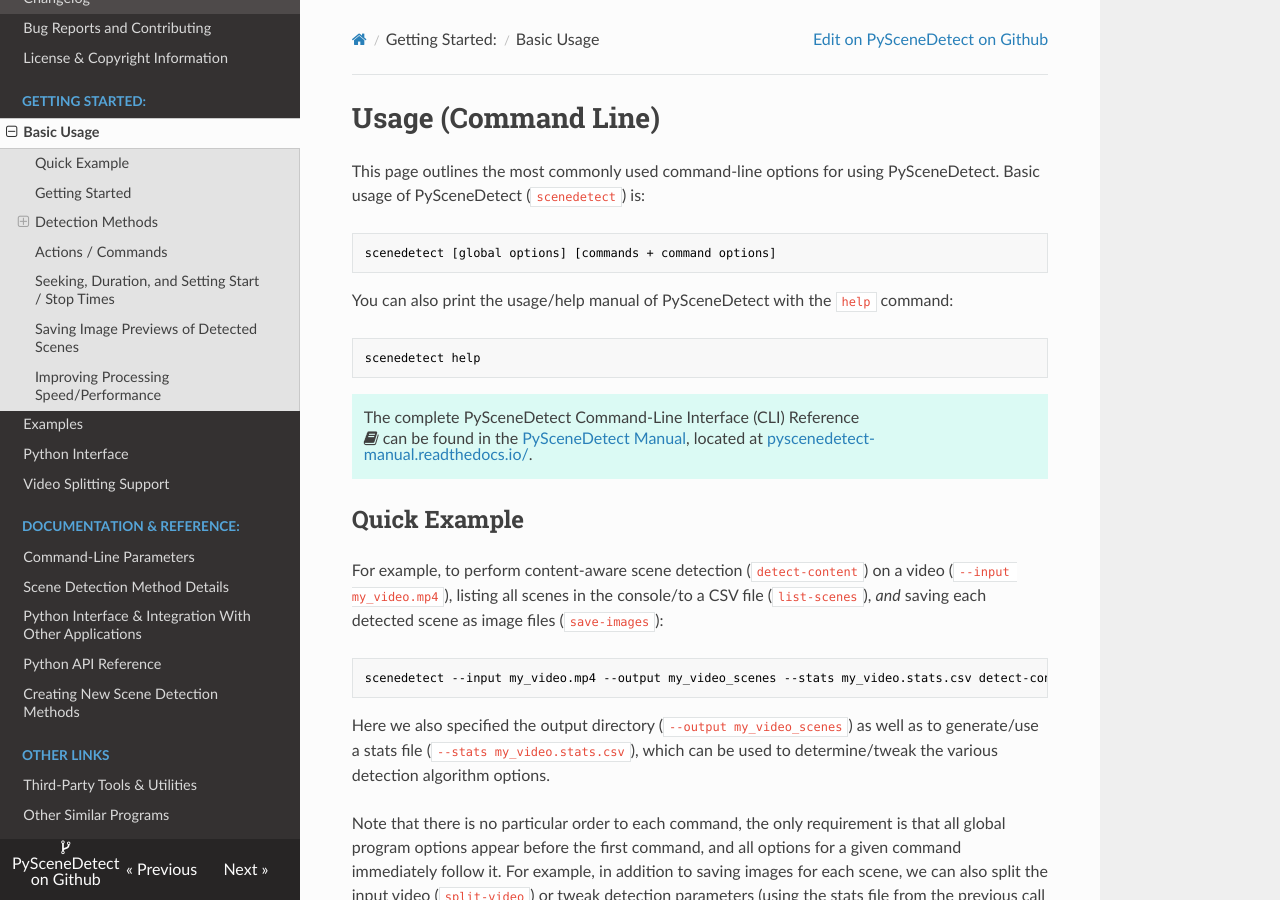
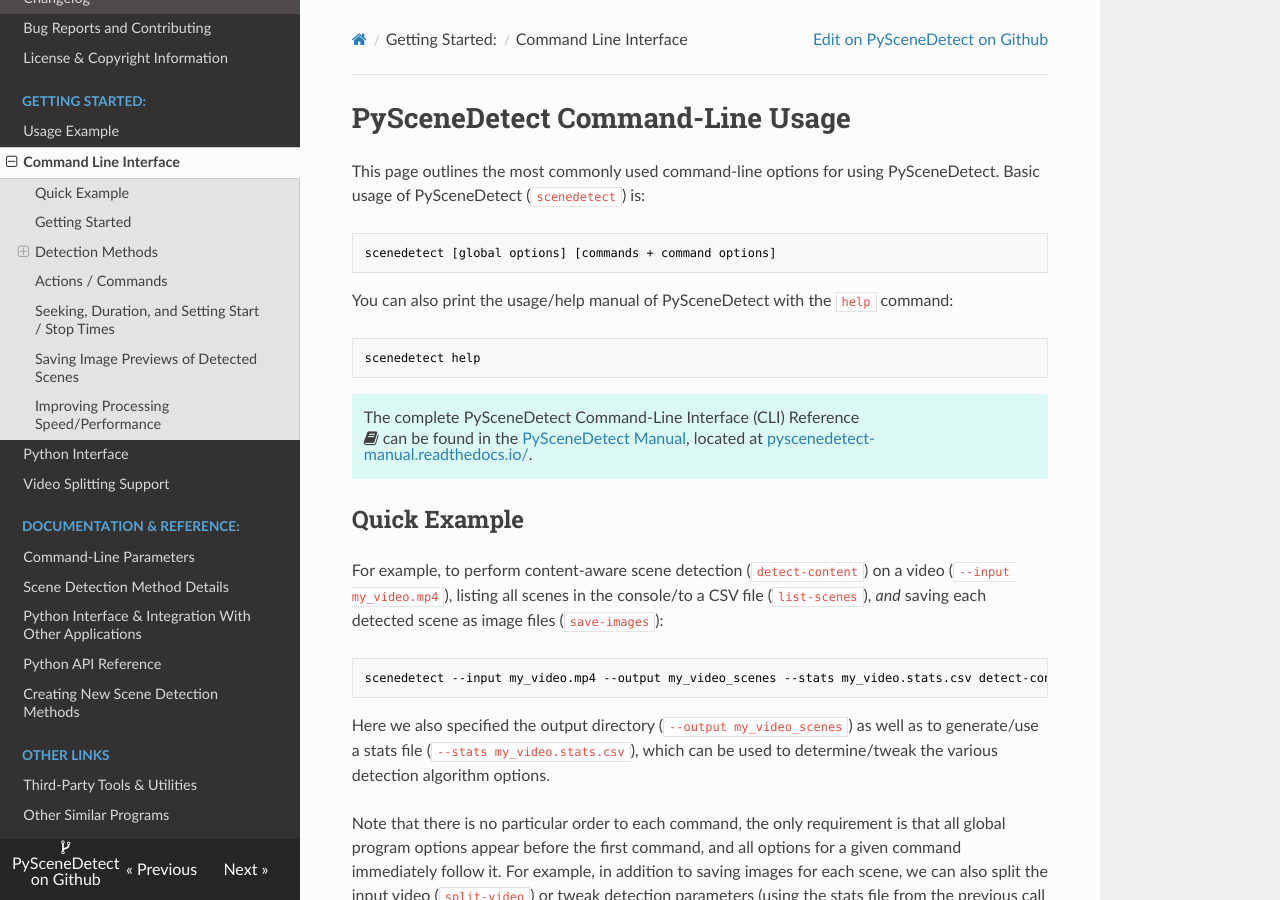
Before and after one commit to vovamushak/PySceneDetect, an MkDocs documentation site: the page built from docs/examples/usage.md, in a window 1280 px wide and 900 px high. Built offline with MkDocs 1.6.1, drawn with Linux system fonts in a browser that asks for light colours; nearby versions of some CDN libraries; old or Windows-style settings are respelled for this version of MkDocs.

Commit message:
Reorder example and update links on main page.

```diff
--- a/docs/examples/usage.md
+++ b/docs/examples/usage.md
@@ -1,5 +1,5 @@
 
-# Usage (Command Line)
+# PySceneDetect Command-Line Usage
 
 This page outlines the most commonly used command-line options for using PySceneDetect. Basic usage of PySceneDetect (`scenedetect`) is:
 
--- a/mkdocs.yml
+++ b/mkdocs.yml
@@ -19,8 +19,8 @@ pages:
     - 'Bug Reports and Contributing': 'contributing.md'
     - 'License & Copyright Information': 'copyright.md'
 - 'Getting Started:':
-    - 'Basic Usage': 'examples/usage.md'
-    - 'Examples': 'examples/usage-example.md'
+    - 'Usage Example': 'examples/usage-example.md'
+    - 'Command Line Interface': 'examples/usage.md'
     - 'Python Interface': 'examples/usage-python.md'
     - 'Video Splitting Support': 'examples/video-splitting.md'
 - 'Documentation & Reference:':
```
Also changed, not shown: docs/examples/usage-example.md (+3 -1 lines), docs/examples/usage-python.md (+1 -2 lines), docs/index.md (+1 -1 lines).
